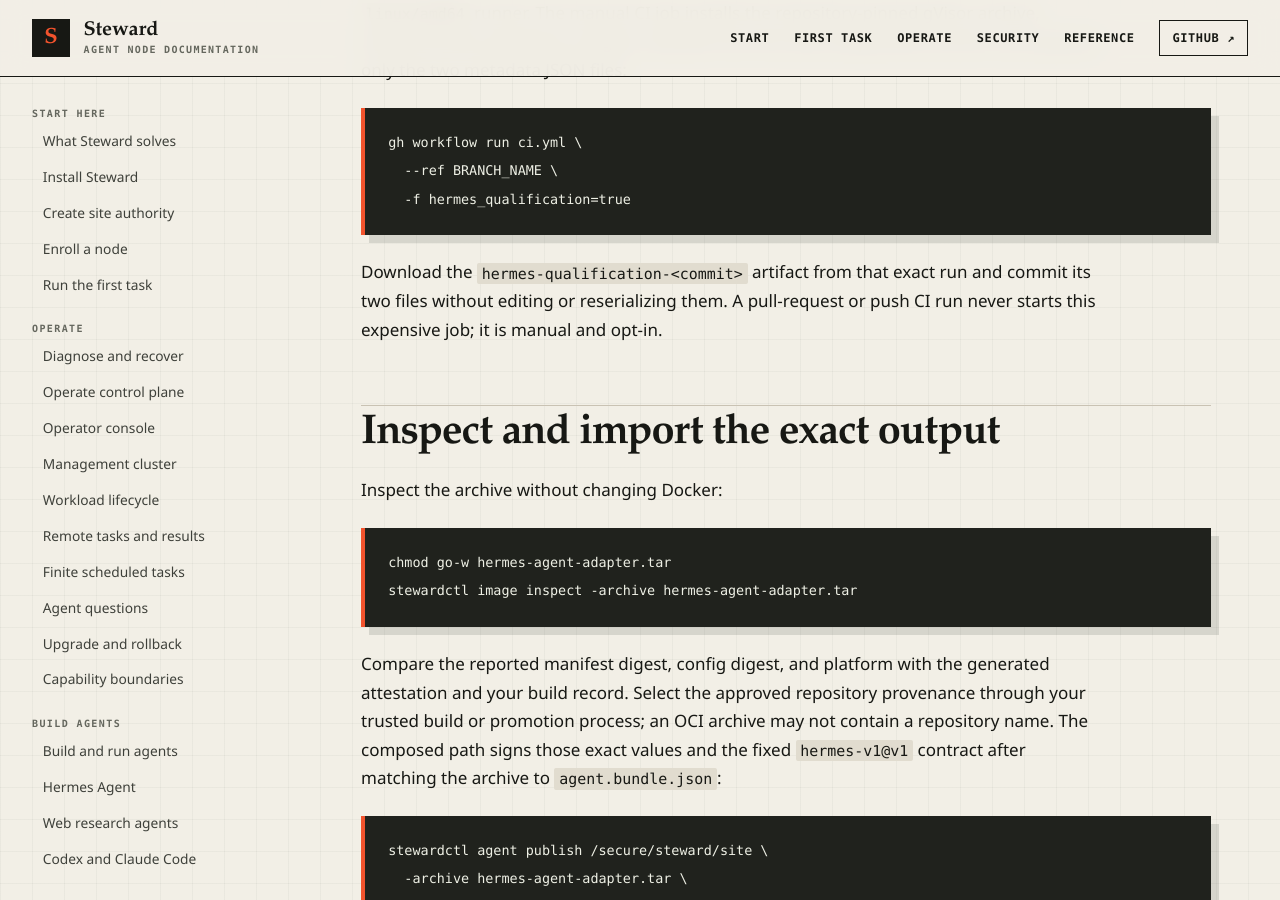
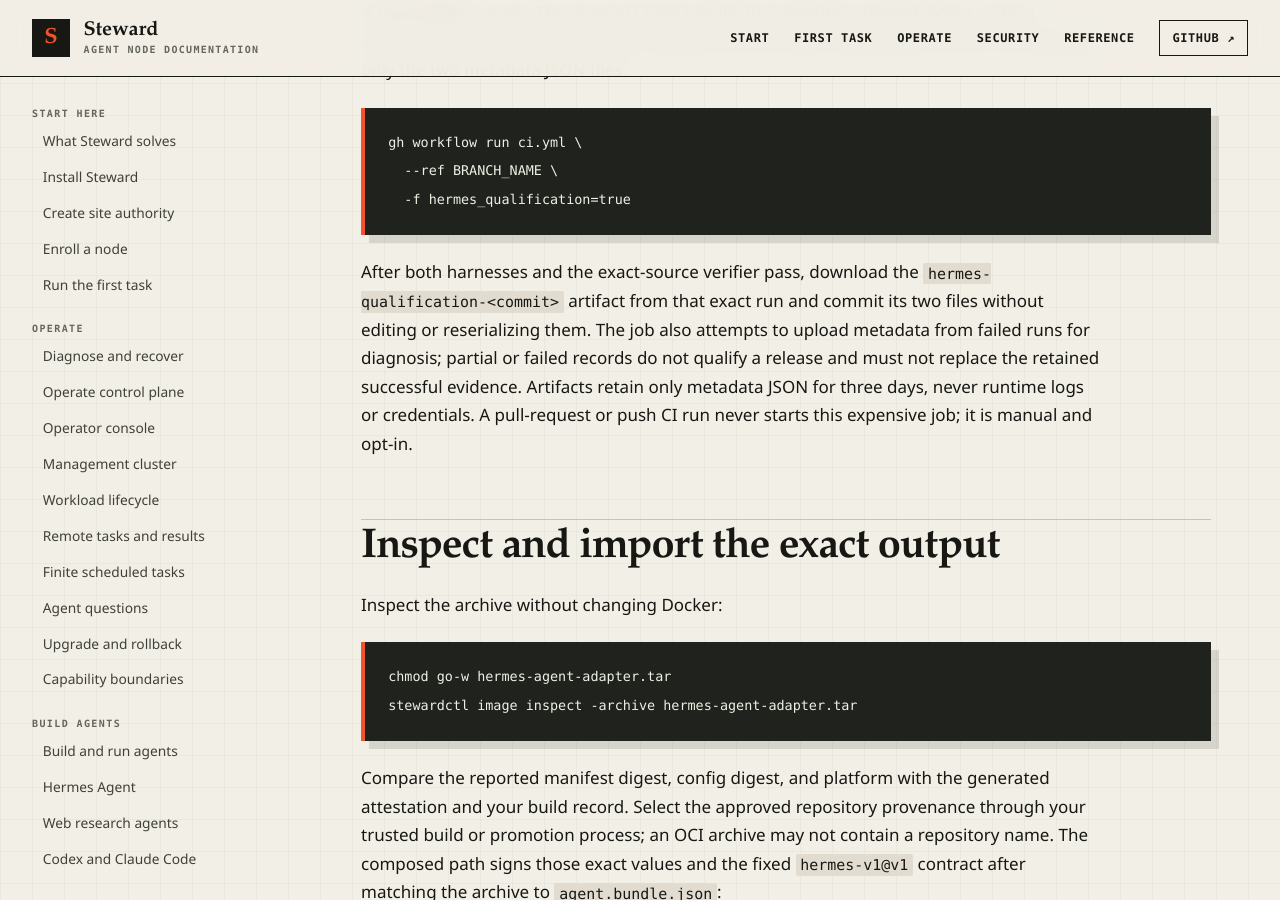
Before and after one commit to hardrails/steward, a Jekyll site: the page built from docs/guides/hermes-agent.md, in a window 1280 px wide and 900 px high, scrolled down 8333 px. Built offline with Jekyll 4.4.1, drawn with Linux system fonts in a browser that asks for light colours.

Commit message:
Retain failed qualification metadata without treating it as release evidence

````diff
--- a/docs/guides/hermes-agent.md
+++ b/docs/guides/hermes-agent.md
@@ -308,9 +308,13 @@ gh workflow run ci.yml \
   -f hermes_qualification=true
 ```
 
-Download the `hermes-qualification-<commit>` artifact from that exact run and
-commit its two files without editing or reserializing them. A pull-request or push
-CI run never starts this expensive job; it is manual and opt-in.
+After both harnesses and the exact-source verifier pass, download the
+`hermes-qualification-<commit>` artifact from that exact run and commit its two
+files without editing or reserializing them. The job also attempts to upload
+metadata from failed runs for diagnosis; partial or failed records do not qualify
+a release and must not replace the retained successful evidence. Artifacts retain
+only metadata JSON for three days, never runtime logs or credentials. A
+pull-request or push CI run never starts this expensive job; it is manual and opt-in.
 
 ## Inspect and import the exact output
 
````
Also changed, not shown: .github/workflows/ci.yml, 1 other file.
